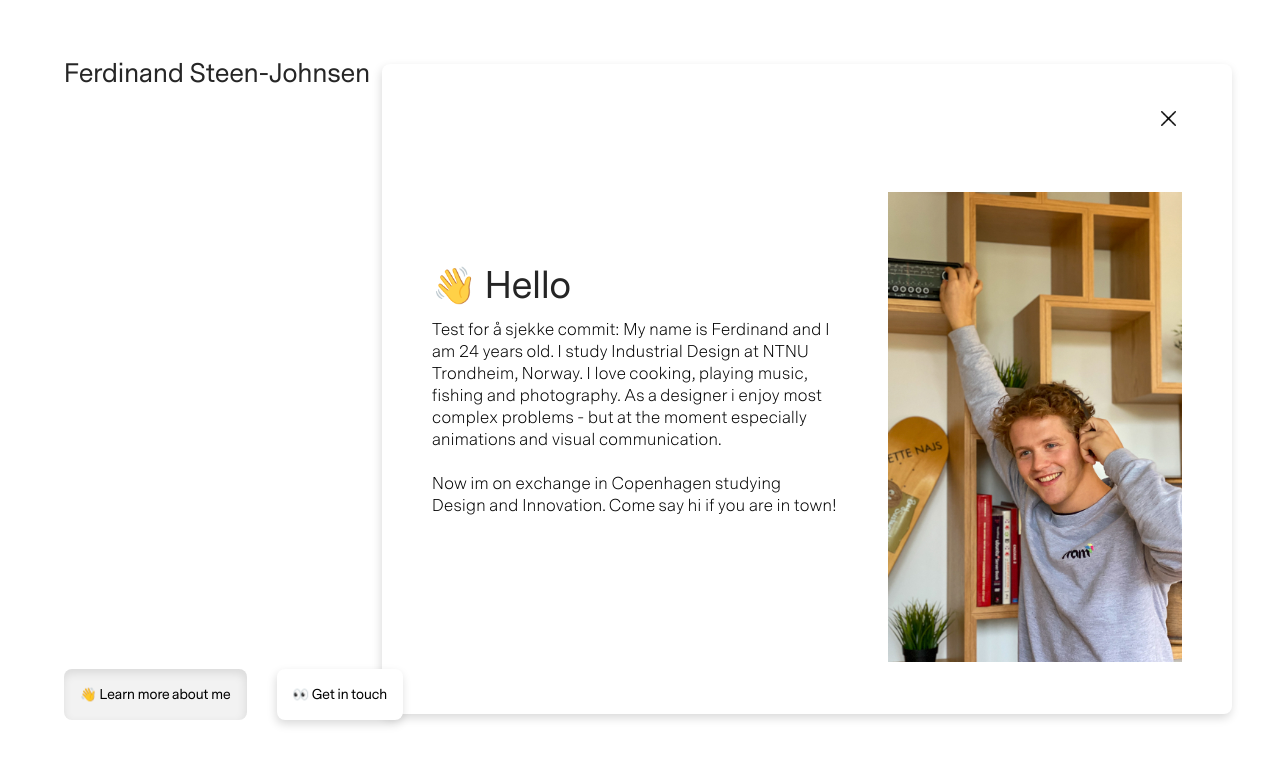
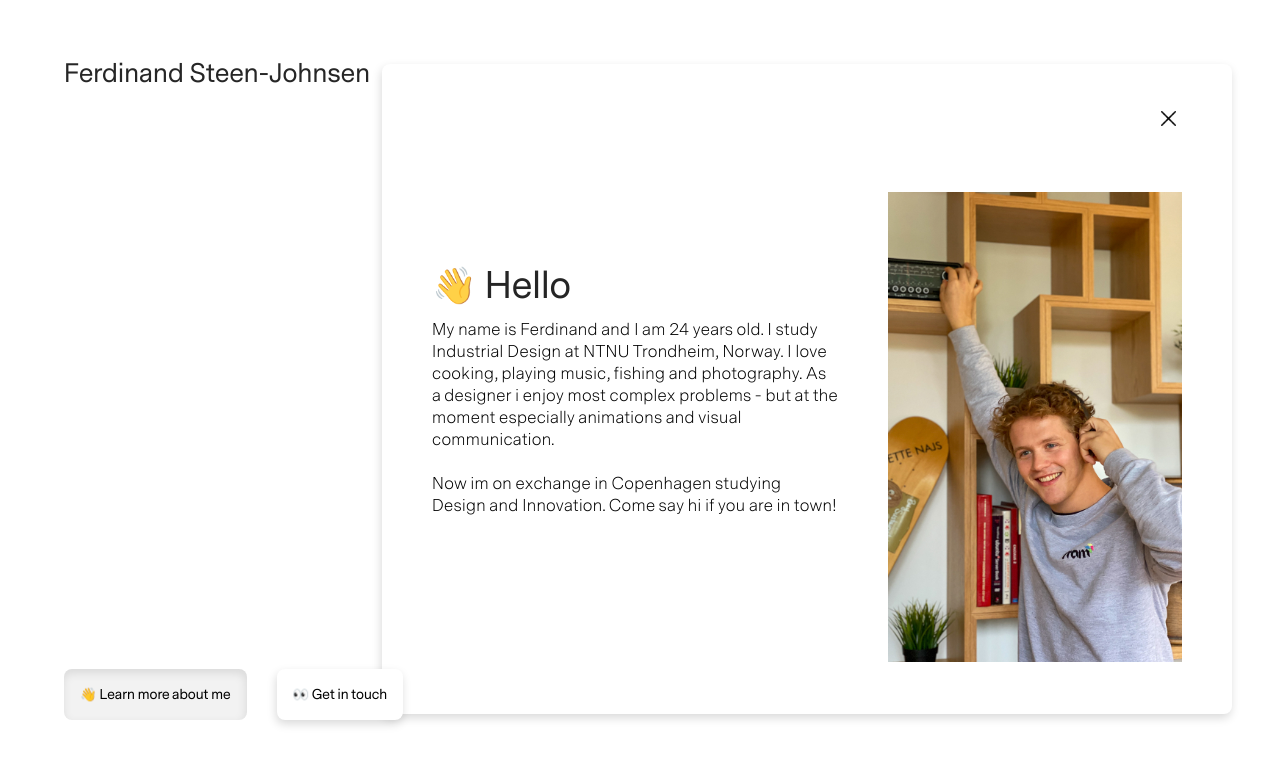
Before and after one commit to Ferdinandsj/Portfolio-2022, a Next.js app: page / in a window 1280 px wide. Both pictures are taken after a click on the button "👋 Learn more about me". Shown: the top 764 px of the page. Built offline with nearby package versions, Linux system fonts and the light colour scheme.

Commit message:
Removed vercel test message

```diff
--- a/components/AboutMe.tsx
+++ b/components/AboutMe.tsx
@@ -18,11 +18,10 @@ export default function AboutMe() {
         <h2>👋 Hello</h2>
 
         <p>
-          Test for å sjekke commit: My name is Ferdinand and I am 24 years old.
-          I study Industrial Design at NTNU Trondheim, Norway. I love cooking,
-          playing music, fishing and photography. As a designer i enjoy most
-          complex problems - but at the moment especially animations and visual
-          communication.
+          My name is Ferdinand and I am 24 years old. I study Industrial Design
+          at NTNU Trondheim, Norway. I love cooking, playing music, fishing and
+          photography. As a designer i enjoy most complex problems - but at the
+          moment especially animations and visual communication.
           <br />
           <br />
           Now im on exchange in Copenhagen studying Design and Innovation. Come
```
